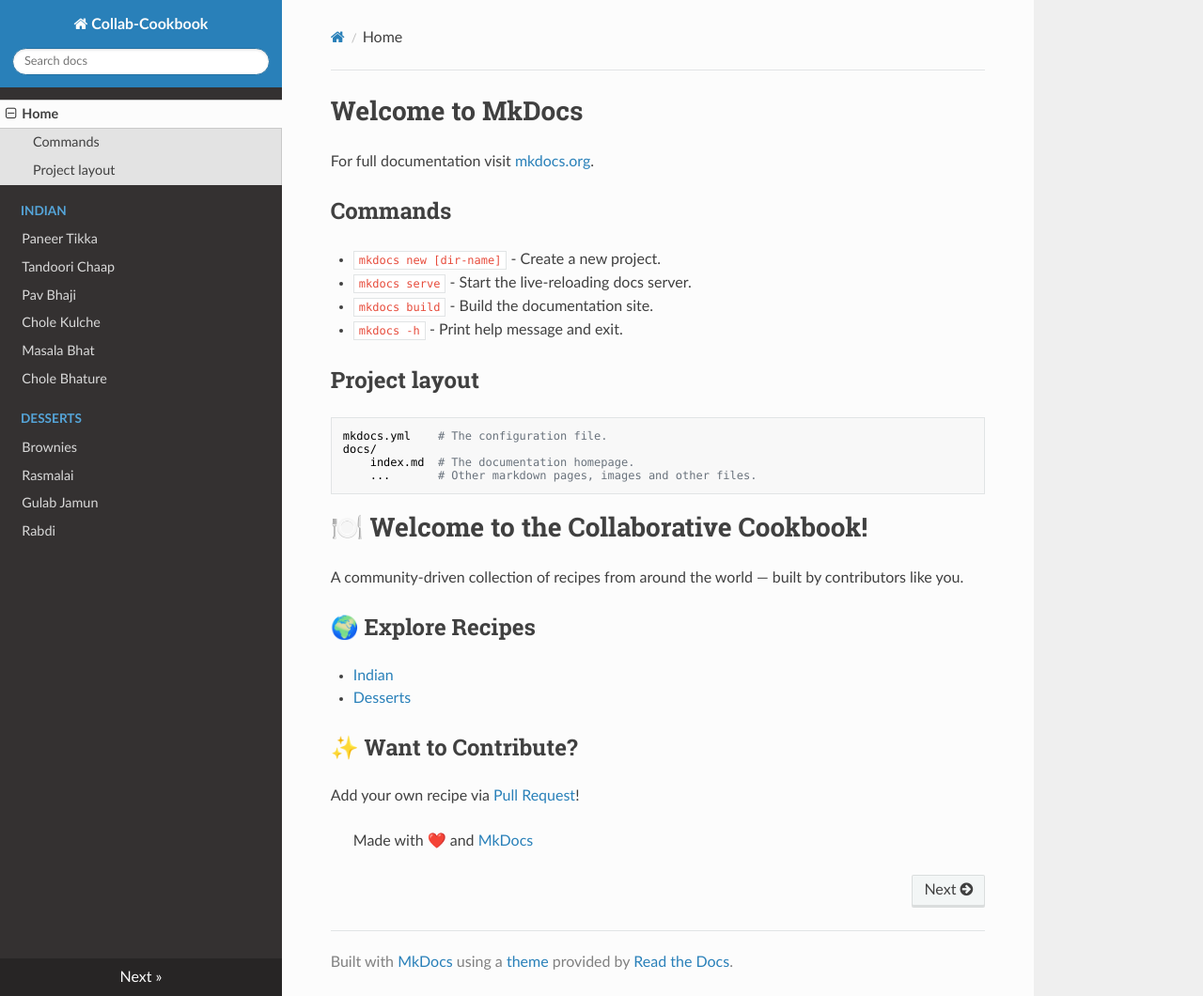
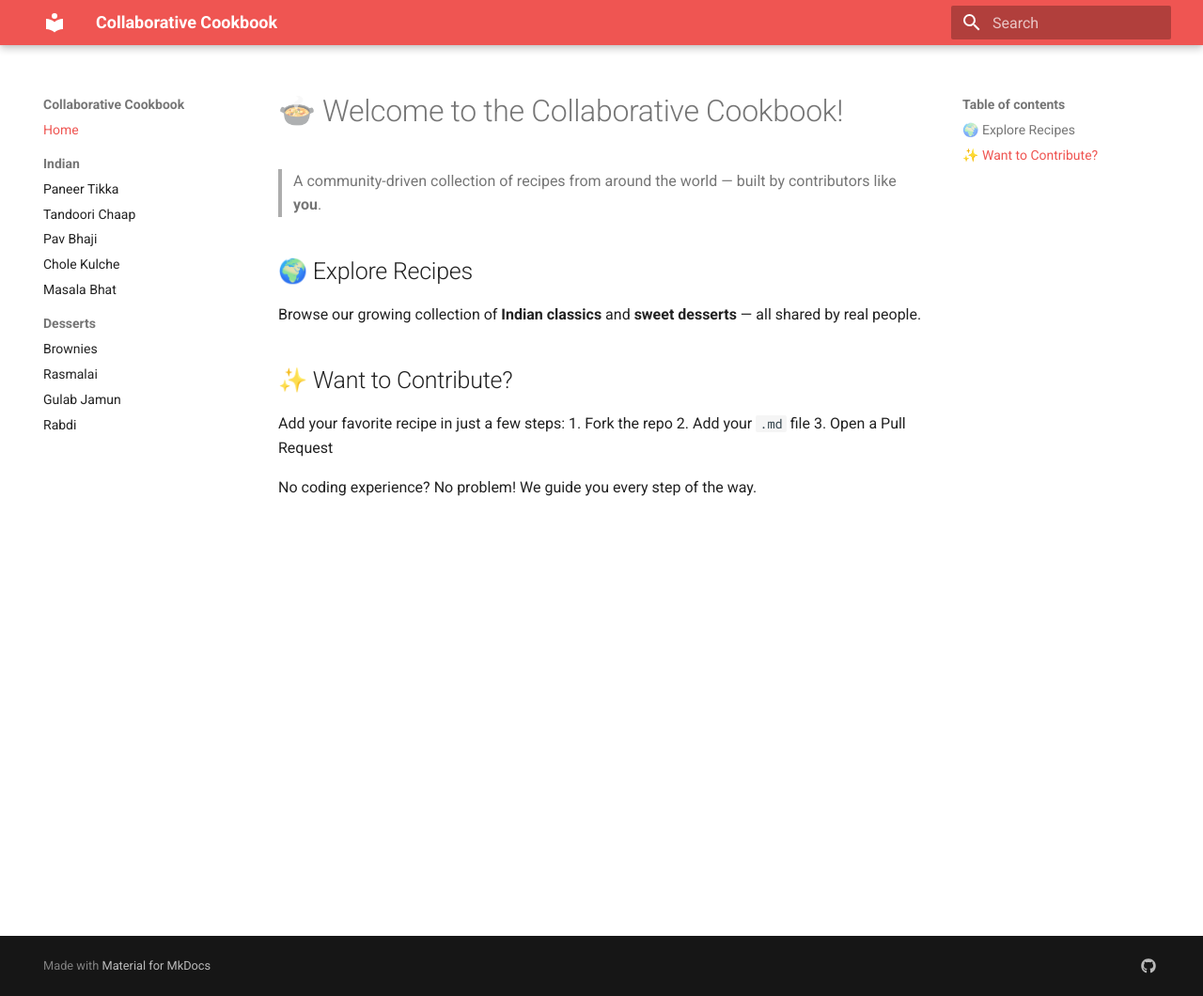
Before and after one commit to harshi2410/collab-cookbook, an MkDocs documentation site: the page built from docs/index.md, in a window 1280 px wide and 1060 px high. Shown: the whole window at 94% size. Built offline with MkDocs 1.6.1 and Material for MkDocs 9.7.7, drawn with Linux system fonts in a browser that asks for light colours; nearby versions of some CDN libraries.

Commit message:
feat: upgrade to Material theme with food-friendly palette

```diff
--- a/docs/index.md
+++ b/docs/index.md
@@ -1,30 +1,14 @@
-# Welcome to MkDocs
+# 🍲 Welcome to the Collaborative Cookbook!
 
-For full documentation visit [mkdocs.org](https://www.mkdocs.org).
-
-## Commands
-
-* `mkdocs new [dir-name]` - Create a new project.
-* `mkdocs serve` - Start the live-reloading docs server.
-* `mkdocs build` - Build the documentation site.
-* `mkdocs -h` - Print help message and exit.
-
-## Project layout
-
-    mkdocs.yml    # The configuration file.
-    docs/
-        index.md  # The documentation homepage.
-        ...       # Other markdown pages, images and other files.
-
-# 🍽️ Welcome to the Collaborative Cookbook!
-
-A community-driven collection of recipes from around the world — built by contributors like you.
+> A community-driven collection of recipes from around the world — built by contributors like **you**.
 
 ## 🌍 Explore Recipes
-- [Indian](#indian)
-- [Desserts](#desserts)
+Browse our growing collection of **Indian classics** and **sweet desserts** — all shared by real people.
 
 ## ✨ Want to Contribute?
-Add your own recipe via [Pull Request](https://github.com/YOUR-USERNAME/collab-cookbook)!
+Add your favorite recipe in just a few steps:
+1. Fork the repo
+2. Add your `.md` file
+3. Open a Pull Request
 
-> Made with ❤️ and [MkDocs](https://www.mkdocs.org/)
+No coding experience? No problem! We guide you every step of the way.
--- a/mkdocs.yml
+++ b/mkdocs.yml
@@ -1,6 +1,34 @@
-site_name: Collab-Cookbook
-theme: readthedocs
+site_name: Collaborative Cookbook
+site_description: A community-driven cookbook built with love and open source.
+site_author: Your Name
+site_url: https://harshi2410.github.io/collab-cookbook/
 
+theme:
+  name: material
+  palette:
+    # Light mode (default)
+    - media: "(prefers-color-scheme: light)"
+      scheme: default
+      primary: red        # Warm, food-friendly
+      accent: amber
+    # Dark mode
+    - media: "(prefers-color-scheme: dark)"
+      scheme: slate
+      primary: red
+      accent: amber
+  features:
+    - navigation.instant
+    - navigation.sections
+    - search.highlight
+    - search.suggest
+
+# Custom favicon (optional)
+extra:
+  social:
+    - icon: fontawesome/brands/github
+      link: https://github.com/harshi2410/collab-cookbook
+
+# Keep your nav structure
 nav:
   - Home: index.md
   - Indian:
@@ -9,7 +37,6 @@ nav:
     - Pav Bhaji: recipes/indian/pav-bhaji.md
     - Chole Kulche: recipes/indian/chole-kulche.md
     - Masala Bhat: recipes/indian/masala-bhat.md
-    - Chole Bhature: recipes/indian/chole-bhature.md
   - Desserts:
     - Brownies: recipes/desserts/brownies.md
     - Rasmalai: recipes/desserts/rasmalai.md
```
